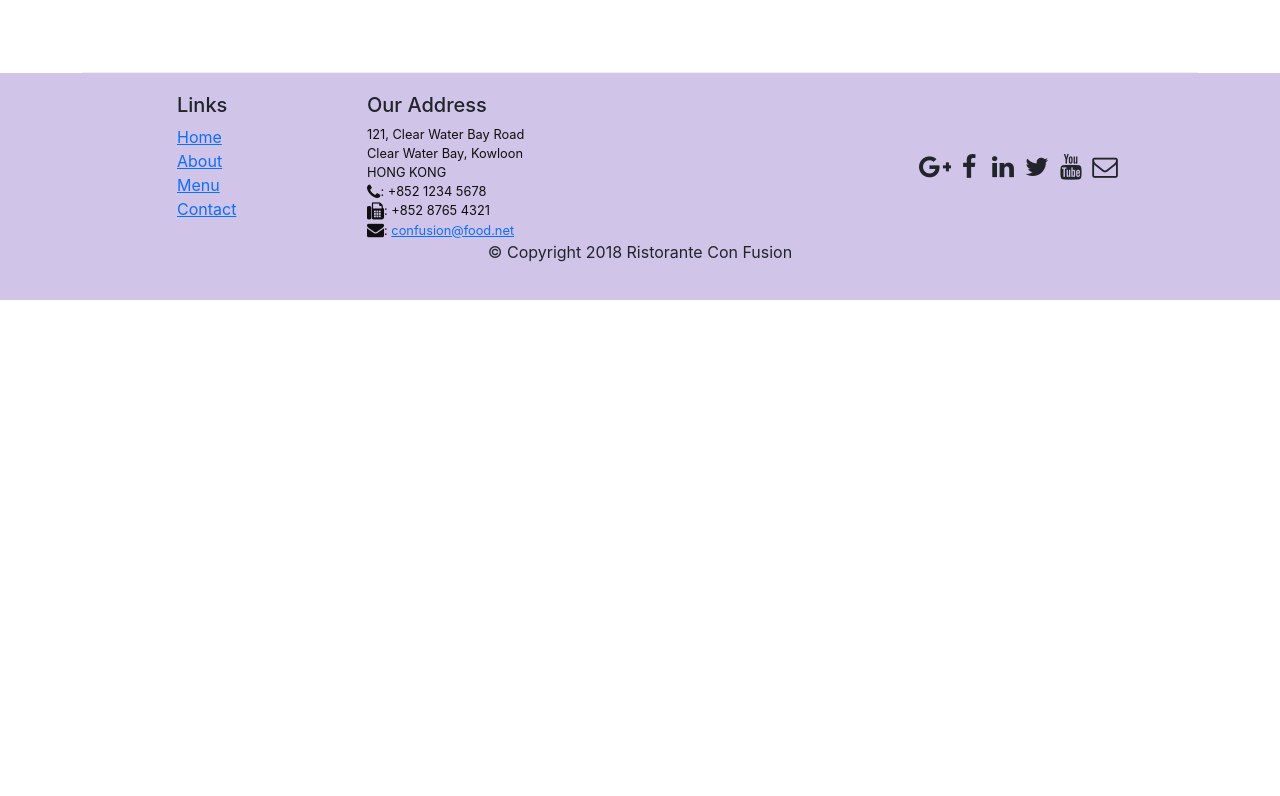
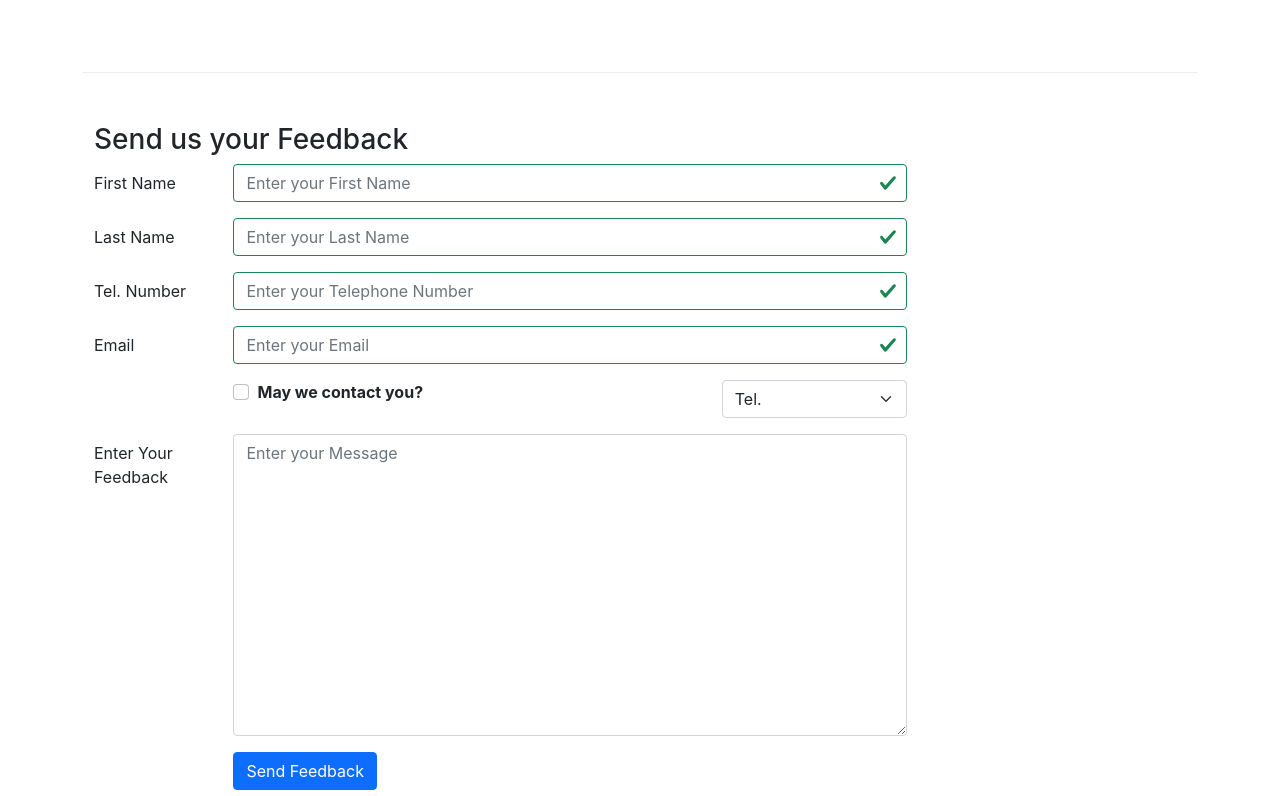
Before and after one commit to 7Mudit/React, a React (Create React App) app: page /contactus in a window 1280 px wide. Shown: the part 804-1600 px from the top of the page. Before the commit the page ends 1104 px from the top, so only its background shows below. Built offline with nearby package versions, Linux system fonts and the light colour scheme.

Commit message:
Controlled and Uncontrolled forms

```diff
--- a/src/components/ContactComponent.js
+++ b/src/components/ContactComponent.js
@@ -1,15 +1,96 @@
-import React from 'react';
-import {Breadcrumb,BreadcrumbItem} from 'reactstrap'
-import { Link } from 'react-router-dom';
-function Contact(props) {
-    return(
+import React, { Component } from "react";
+import {
+  Breadcrumb,
+  BreadcrumbItem,
+  Button,
+  Form,
+  FormGroup,
+  Label,
+  Input,
+  Col,
+  FormFeedback
+} from "reactstrap";
+import { Link } from "react-router-dom";
+class Contact extends Component {
+  constructor(props) {
+    super(props);
+    this.state = {
+      firstname: "",
+      lastname: "",
+      telnum: "",
+      email: "",
+      agree: false,
+      contactType: "Tel.",
+      message: "",
+      touched:{
+        firstname:false,
+        lastname:false,
+        telnum:false,
+        email:false
+      }
+    };
+    this.handleSubmit=this.handleSubmit.bind(this)
+    this.handleInputChange=this.handleInputChange.bind(this)
+    this.handleBlur=this.handleBlur.bind(this)
+  }
+  handleInputChange(event){
+    const target=event.target;
+    const value=target.type==='checkbox'?target.checked:target.value
+    const name=target.name
+    this.setState({
+        [name]:value
+    })
+  }
+  handleSubmit(event){
+    console.log("Current state is "+JSON.stringify(this.state))
+    alert("Current state is "+JSON.stringify(this.state))
+    event.preventDefault()
+  }
+  handleBlur=(field)=>(event)=>{
+    this.setState({
+        touched:{...this.state.touched,[field]:true}
+    })
+  }
+  validate(firstname,lastname,telnum,email){
+    const errors={
+    firstname: "",
+    lastname: "",
+    telnum: "",
+    email: "",
+    }
+    if(this.state.touched.firstname&& firstname.length<3)
+    {errors.firstname='First name should be >= 3 characters'}
+    else if(this.state.touched.firstname&& firstname.length>10)
+    {errors.firstname='First name should be <= 10 characters'}
+    if(this.state.touched.lastname&& lastname.length<3)
+    {errors.lastname='First name should be >= 3 characters'}
+    else if(this.state.touched.lastname&& lastname.length>10)
+    {errors.lastname='First name should be <= 10 characters'}
+
+    const reg=/^\d+$/
+    if(this.state.touched.telnum && !reg.test(telnum)){
+        errors.telnum='Tel. numbers should contain only numbers'
+    }
+    if(this.state.touched.email && email.split('').filter(x=>x==='@').length!==1){
+        errors.message='Email should contain an @'
+    }
+    return errors
+  }
+  render() {
+    const errors=this.validate(this.state.firstname,this.state.lastname,this.state.telnum,this.state.email)
+    return (
       <div className="container">
         <div className="row">
           <Breadcrumb>
-                    <BreadcrumbItem><Link to='/menu'>Menu</Link></BreadcrumbItem>
+            <BreadcrumbItem>
+              <Link to="/menu">Menu</Link>
+            </BreadcrumbItem>
             <BreadcrumbItem active>Contact Us </BreadcrumbItem>
           </Breadcrumb>
-                    <div className="col-12"><h3>Contact Us</h3><hr /></div>
+          <div className="col-12">
+            <h3>Contact Us</h3>
+            <hr />
+          </div>
         </div>
         <div className="row row-content">
           <div className="col-12">
@@ -18,12 +99,18 @@
           <div className="col-12 col-sm-4 offset-sm-1">
             <h5>Our Address</h5>
             <address>
-                        121, Clear Water Bay Road<br />
-                        Clear Water Bay, Kowloon<br />
-                        HONG KONG<br />
-                        <i className="fa fa-phone"></i>: +852 1234 5678<br />
-                        <i className="fa fa-fax"></i>: +852 8765 4321<br />
-                        <i className="fa fa-envelope"></i>: <a href="mailto:confusion@food.net">confusion@food.net</a>
+              121, Clear Water Bay Road
+              <br />
+              Clear Water Bay, Kowloon
+              <br />
+              HONG KONG
+              <br />
+              <i className="fa fa-phone"></i>: +852 1234 5678
+              <br />
+              <i className="fa fa-fax"></i>: +852 8765 4321
+              <br />
+              <i className="fa fa-envelope"></i>:{" "}
+              <a href="mailto:confusion@food.net">confusion@food.net</a>
             </address>
           </div>
           <div className="col-12 col-sm-6 offset-sm-1">
@@ -31,14 +118,155 @@
           </div>
           <div className="col-12 col-sm-11 offset-sm-1">
             <div className="btn-group" role="group">
-                        <a role="button" className="btn btn-primary" href="tel:+85212345678"><i className="fa fa-phone"></i> Call</a>
-                        <a role="button"  className="btn btn-info" href='https://www.skype.com/en/'><i className="fa fa-skype"></i> Skype</a>
-                        <a role="button" className="btn btn-success" href="mailto:confusion@food.net"><i className="fa fa-envelope-o"></i> Email</a>
+              <a
+                role="button"
+                className="btn btn-primary"
+                href="tel:+85212345678"
+              >
+                <i className="fa fa-phone"></i> Call
+              </a>
+              <a
+                role="button"
+                className="btn btn-info"
+                href="https://www.skype.com/en/"
+              >
+                <i className="fa fa-skype"></i> Skype
+              </a>
+              <a
+                role="button"
+                className="btn btn-success"
+                href="mailto:confusion@food.net"
+              >
+                <i className="fa fa-envelope-o"></i> Email
+              </a>
             </div>
+          </div>
+        </div>
+        <div className="row row-content">
+          <div className="col-12">
+            <h3>Send us your Feedback</h3>
+          </div>
+          <div className="col-12 col-md-9">
+            <Form onSubmit={this.handleSubmit}>
+              <FormGroup row>
+                <Label htmlFor="firstname" md={2}>
+                  First Name
+                </Label>
+                <Col md={10}>
+                  <Input
+                    type="text"
+                    name="firstname"
+                    id="firstname"
+                    valid={errors.firstname===''}
+                    invalid={errors.firstname!==''}
+                    placeholder="Enter your First Name"
+                    value={this.state.firstname}
+                    onBlur={this.handleBlur('firstname')}
+                    onChange={this.handleInputChange}
+                  />
+                  <FormFeedback>{errors.firstname}</FormFeedback>
+                </Col>
+              </FormGroup>
+              <FormGroup row>
+                <Label htmlFor="lastname" md={2}>
+                  Last Name
+                </Label>
+                <Col md={10}>
+                  <Input
+                    type="text"
+                    name="lastname"
+                    id="lastname"
+                    onBlur={this.handleBlur('lastname')}
+                    placeholder="Enter your Last Name"
+                    valid={errors.lastname===''}
+                    invalid={errors.lastname!==''}
+                    value={this.state.lastname}
+                    onChange={this.handleInputChange}
+                  />
+                   <FormFeedback>{errors.lastname}</FormFeedback>
+                </Col>
+              </FormGroup>
+              <FormGroup row>
+                <Label htmlFor="telnum" md={2}>
+                  Tel. Number
+                </Label>
+                <Col md={10}>
+                  <Input
+                    type="tel"
+                    name="telnum"
+                    id="telnum"
+                    placeholder="Enter your Telephone Number"
+                    value={this.state.telnum}
+                    valid={errors.telnum===''}
+                    invalid={errors.telnum!==''}
+                    onBlur={this.handleBlur('telnum')}
+                    onChange={this.handleInputChange}
+                  />
+                   <FormFeedback>{errors.telnum}</FormFeedback>
+                </Col>
+              </FormGroup>
+              <FormGroup row>
+                <Label htmlFor="email" md={2}>
+                  Email
+                </Label>
+                <Col md={10}>
+                  <Input
+                    type="email"
+                    name="email"
+                    id="email"
+                    valid={errors.email===''}
+                    invalid={errors.email!==''}
+                    placeholder="Enter your Email "
+                    value={this.state.email}
+
+                    onBlur={this.handleBlur('email')}
+                    onChange={this.handleInputChange}
+                  />
+                   <FormFeedback>{errors.email}</FormFeedback>
+                </Col>
+              </FormGroup>
+              <FormGroup row>
+                <Col md={{ size: 6, offset: 2 }}>
+                  <FormGroup check>
+                    <Label check>
+                        <Input type="checkbox" name="agree"   onChange={this.handleInputChange} checked={this.state.agree} />{" "}<strong>May we contact you?</strong>
+                    </Label>
+                  </FormGroup>
+                </Col>
+                <Col md={{ size: 3, offset: 1 }}>
+                    <Input type='select' name="contactType"  onChange={this.handleInputChange} value={this.state.contactType}>
+                        <option>Tel.</option>
+                        <option>Email</option>
+                    </Input>
+                </Col>
+              </FormGroup>
+              <FormGroup row>
+                <Label htmlFor="message" md={2}>
+                  Enter Your Feedback
+                </Label>
+                <Col md={10}>
+                  <Input
+                    type="textarea"
+                    name="message"
+                    id="message"
+                    placeholder="Enter your Message "
+                    rows='12'
+                    onChange={this.handleInputChange}
+                    value={this.state.message}
+                  />
+                </Col>
+              </FormGroup>
+              <FormGroup row>
+                <Col md={{size:10,offset:2}}>
+                    <Button type="submit" color="primary">Send Feedback</Button>
+                </Col>
+              </FormGroup>
+            </Form>
           </div>
         </div>
       </div>
     );
   }
+}
 
 export default Contact;
--- a/src/components/HeaderComponent.js
+++ b/src/components/HeaderComponent.js
@@ -6,6 +6,14 @@
   NavItem,
   Nav,
   NavbarToggler,
+  Button,
+  Modal,
+  ModalHeader,
+  ModalBody,
+  Form,
+  FormGroup,
+  Label,
+  Input
 } from "reactstrap";
 import "../App.css";
 import { NavLink } from "react-router-dom";
@@ -14,15 +22,31 @@
   constructor(props){
     super(props);
     this.state={
-      isNavOpen:false
+      isNavOpen:false,
+      isModalOpen:false
     }
     this.toggleNav=this.toggleNav.bind(this)
+    this.toggleModal=this.toggleModal.bind(this)
+    this.handleLogin=this.handleLogin.bind(this)
   }
   toggleNav(){
     this.setState({
       isNavOpen:!this.state.isNavOpen
     })
   }
+  toggleModal(){
+    this.setState({
+      isModalOpen:!this.state.isModalOpen
+    })}
+
+
+    handleLogin(event){
+      this.toggleModal()
+      alert("Username "+this.username.value+'Password : '+this.password.value+"Remember: "+this.remember.checked)
+      event.preventDefault()
+    }
+
+
   render() {
     return (
       <>
@@ -55,6 +79,13 @@
                   </NavLink>
                 </NavItem>
               </Nav>
+              <Nav className="ml-auto" navbar>
+                <NavItem>
+                  <Button outline onClick={this.toggleModal}>
+                    <span className="fa fa-sign-in fa-lg"></span>Login
+                  </Button>
+                </NavItem>
+              </Nav>
             </Collapse>
           </div>
         </Navbar>
@@ -72,6 +103,30 @@
             </div>
           </div>
         </div>
+        <Modal isOpen={this.state.isModalOpen} toggle={this.toggleModal}>
+          <ModalHeader toggle={this.toggleModal}>
+            Login
+          </ModalHeader>
+          <ModalBody>
+          <Form onSubmit={this.handleLogin}>
+            <FormGroup>
+            <Label htmlFor="username">Username</Label>
+            <Input innerRef={(input)=>this.username=input} type='text' id="username" name="username"/>
+            </FormGroup>
+            <FormGroup>
+            <Label htmlFor="password">Password</Label>
+            <Input innerRef={(input)=>this.password=input} type='password' id="password" name="password"/>
+            </FormGroup>
+            <FormGroup check>
+              <Label check>
+                <Input type="checkbox" innerRef={(input)=>this.remember=input} name="remember"/>
+                Remember Me
+              </Label>
+            </FormGroup>
+            <Button type="submit" value="submit" color="primary" > Login</Button>
+          </Form>
+          </ModalBody>
+        </Modal>
       </>
     );
   }
```
Lines whose indentation alone changed are shown as unchanged.
